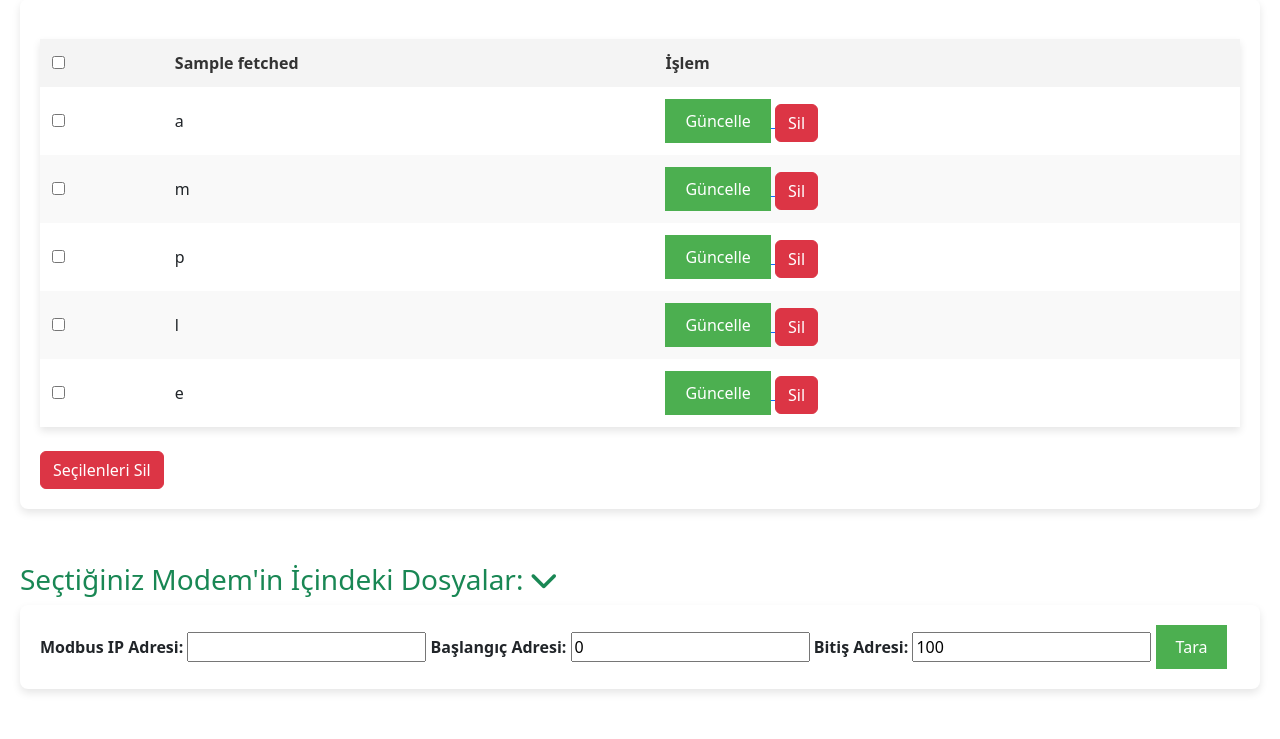
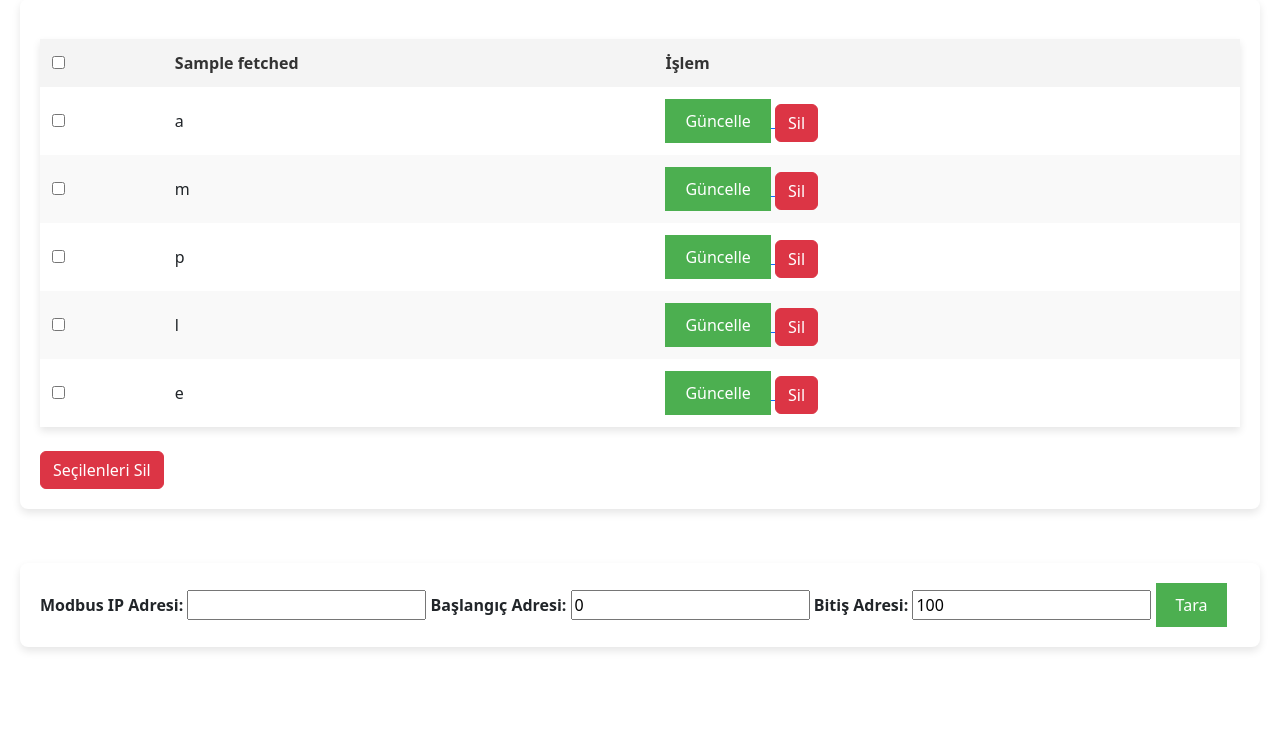
Before and after one commit to olyala05/flask_tut, a Flask app: template templates/home_page.html in a window 1280 px wide. Shown: the part 336-1075 px from the top of the page. After the commit the page ends 987 px from the top, so only its background shows below. Run offline with Flask 3, Linux system fonts and the light colour scheme; the template is opened without the code that fills it: most values are stand-ins (such as "Sample title", 1, 10 or a date in 2020).

Commit message:
file kaldırıldı

```diff
--- a/server.py
+++ b/server.py
@@ -102,30 +102,6 @@ def fetch_data_from_table(ip, db_name, table_name):
     except Exception as e:
         return {"is_empty": False, "data": [[f"Hata: {str(e)}"]]}
 
-def modem_files(ip):
-    try:
-        ssh = paramiko.SSHClient()
-        ssh.set_missing_host_key_policy(paramiko.AutoAddPolicy())
-        ssh.connect(hostname=ip, username=SSH_USER, password=SSH_PASSWORD)
-
-        # Modem dosyalarını listeleme komutu
-        command = "ls"
-        stdin, stdout, stderr = ssh.exec_command(command)
-
-        output = stdout.read().decode("utf-8")
-        error_output = stderr.read().decode("utf-8")
-        ssh.close()
-
-        if error_output:
-            print(f"Hata: {error_output}")
-            raise Exception(f"Komut hatası: {error_output}")
-
-        files = output.splitlines()
-        return files
-    except Exception as e:
-        print(f"Hata: {str(e)}")
-        return [[f"Hata: {str(e)}"]]
-
 def modbus_scan(ip, port=502, start_address=0, end_address=100):
     """Modbus cihazında belirtilen adres aralığını tarar."""
     try:
@@ -192,15 +168,13 @@ def fetch_equipment_data(ip):
     except Exception as e:
         return {"is_empty": False, "data": [[f"Hata: {str(e)}"]]}
 
-
 @app.route("/", methods=["GET", "POST"])
 def index():
     devices = get_connected_devices()
     fetched_data = None
     databases = None
     tables = None
-    modem_files_result = None
-    is_empty = None  # Default olarak None
+    is_empty = None
 
     selected_ip = request.form.get("selected_ip")
     selected_db = request.form.get("selected_db")
@@ -220,7 +194,6 @@ def index():
     if selected_ip:
         # Seçilen IP için veritabanlarını al
         databases = fetch_databases(selected_ip)
-        modem_files_result = modem_files(selected_ip)  # Call the function here
     if selected_db:
         # Seçilen veritabanı için tabloları al
         tables = fetch_tables(selected_ip, selected_db)
@@ -240,10 +213,8 @@ def index():
         selected_ip=selected_ip,
         selected_db=selected_db,
         selected_table=selected_table,
-        modem_files=modem_files_result,
         is_empty=is_empty
     )
-
 
 @app.route("/update-row", methods=["GET", "POST"])
 def update_row():
--- a/templates/home_page.html
+++ b/templates/home_page.html
@@ -92,38 +92,6 @@
         <h3 class="text-danger text-center">Ekipman tablosu boş:</h3>
     {% endif %}<br>
 
-{% if modem_files %}
-    <h3 class="text-success toggle-header" onclick="toggleFiles()">
-        Seçtiğiniz Modem'in İçindeki Dosyalar:
-        <i id="toggle-icon" class="fa-solid fa-chevron-down"></i>
-    </h3>
-        <table id="file-list" style="display: none;">
-            <thead>
-                <tr>
-                    <th>Dosya Adı</th>
-                    <th>İşlem</th>
-                </tr>
-            </thead>
-            <div>
-
-            </div>
-            <tbody>
-                {% for file in modem_files %}
-                <tr>
-                    <td>
-                        <i class="fa-solid fa-file"></i> {{ file }}
-                    </td>
-                    <td class="action-cell">
-                        <button class="btn btn-download">İndir</button>
-                    </td>
-                </tr>
-                {% endfor %}
-            </tbody>
-        </table>
-{% else %}
-<p class="text-center">Modemin İçindeki Dosyalar Alınamadı.</p>
-{% endif %}
-
 <form action="/modbus-scan" method="post">
     <label for="ip">Modbus IP Adresi:</label>
     <input type="text" name="ip" required>
```
